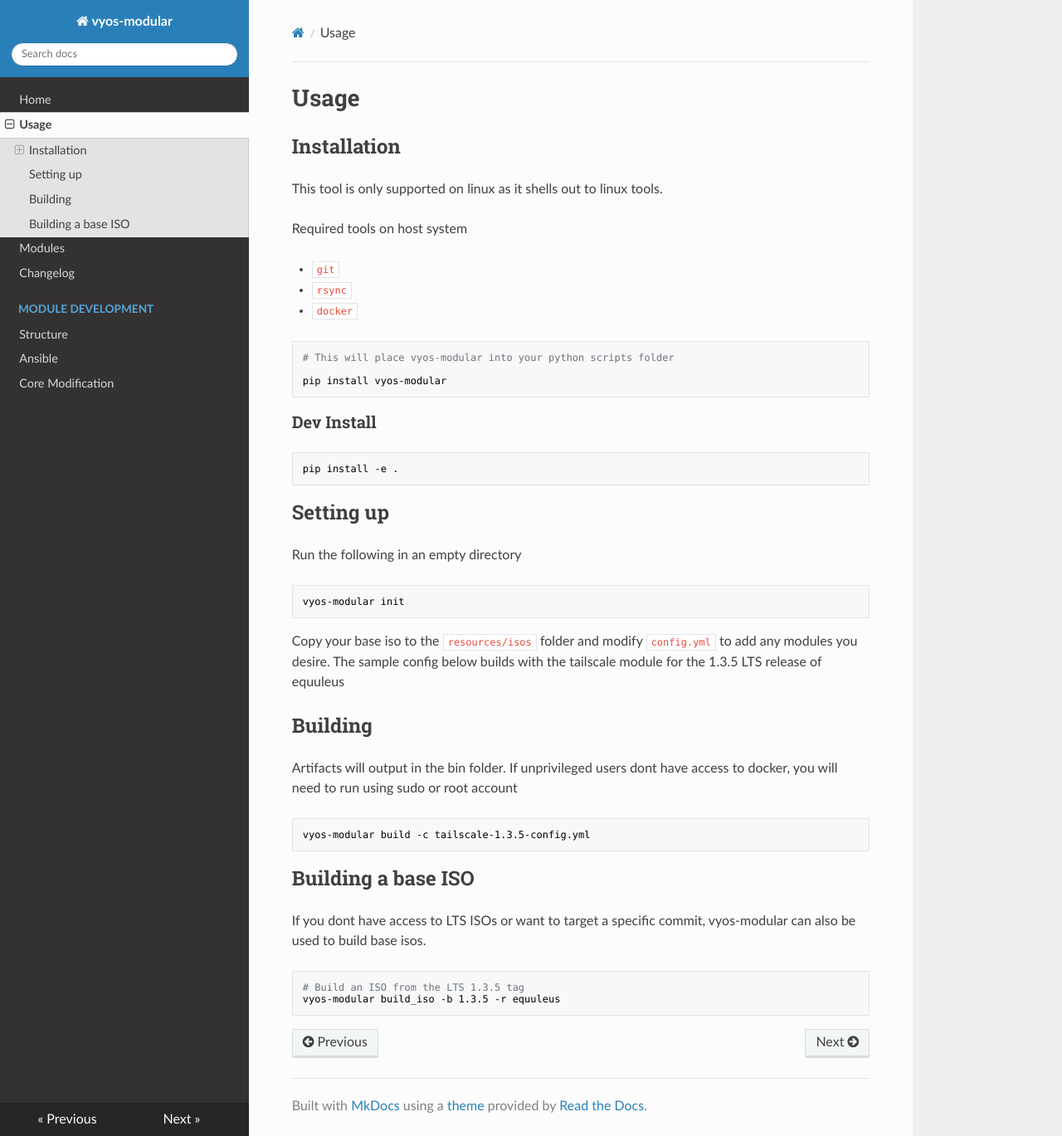
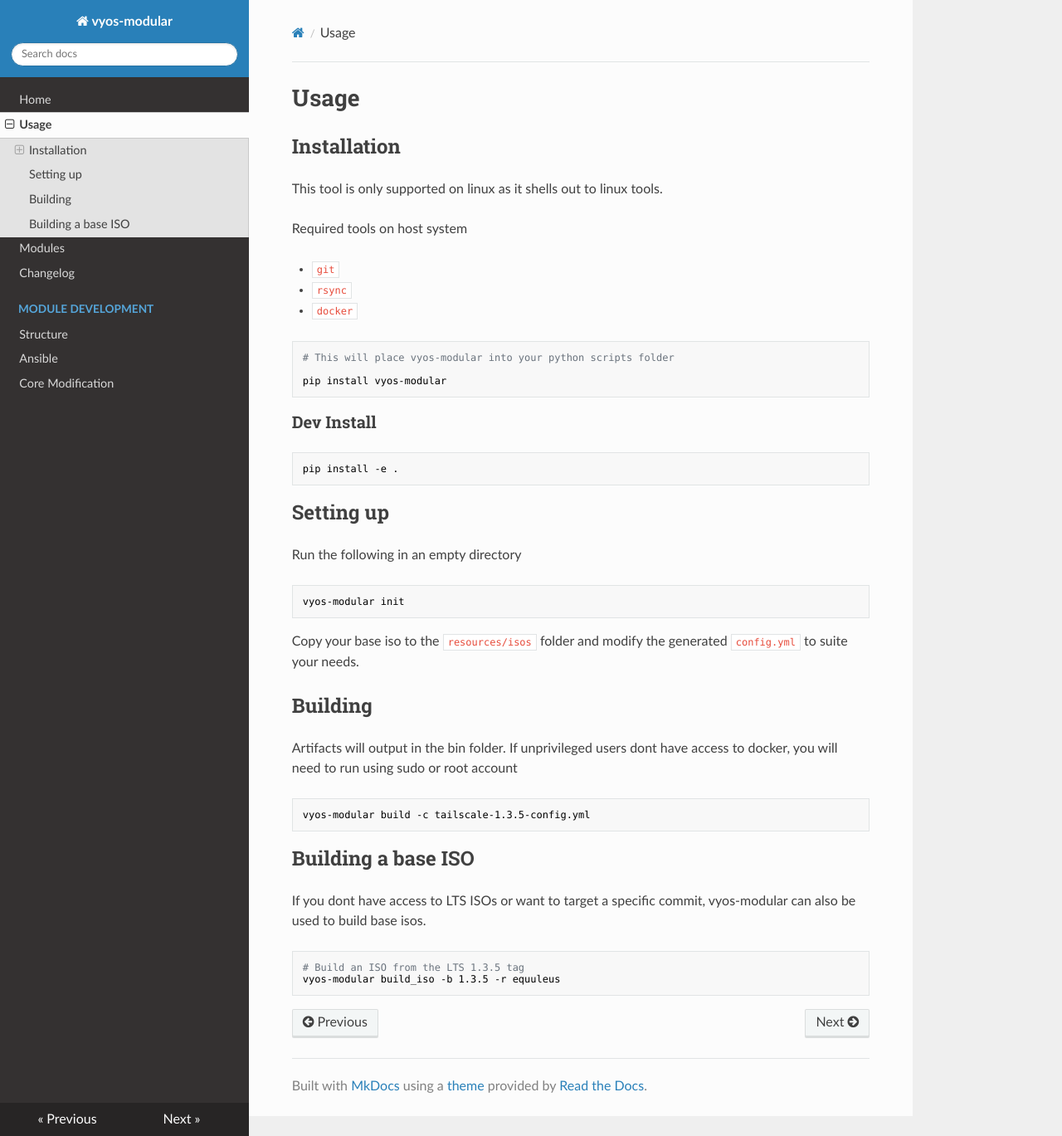
Before and after one commit to jack-broadway/vyos-modular, an MkDocs documentation site: the page built from docs/usage.md, in a window 1280 px wide and 1369 px high. Shown: the whole window at 83% size. Built offline with MkDocs 1.6.1, drawn with Linux system fonts in a browser that asks for light colours; nearby versions of some CDN libraries.

Commit message:
Update usage documentation

````diff
--- a/docs/usage.md
+++ b/docs/usage.md
@@ -31,8 +31,7 @@
 vyos-modular init
 ```
 
-Copy your base iso to the `resources/isos` folder and modify `config.yml` to add any modules you desire.
-The sample config below builds with the tailscale module for the 1.3.5 LTS release of equuleus
+Copy your base iso to the `resources/isos` folder and modify the generated `config.yml` to suite your needs.
 
 
 ## Building
````
